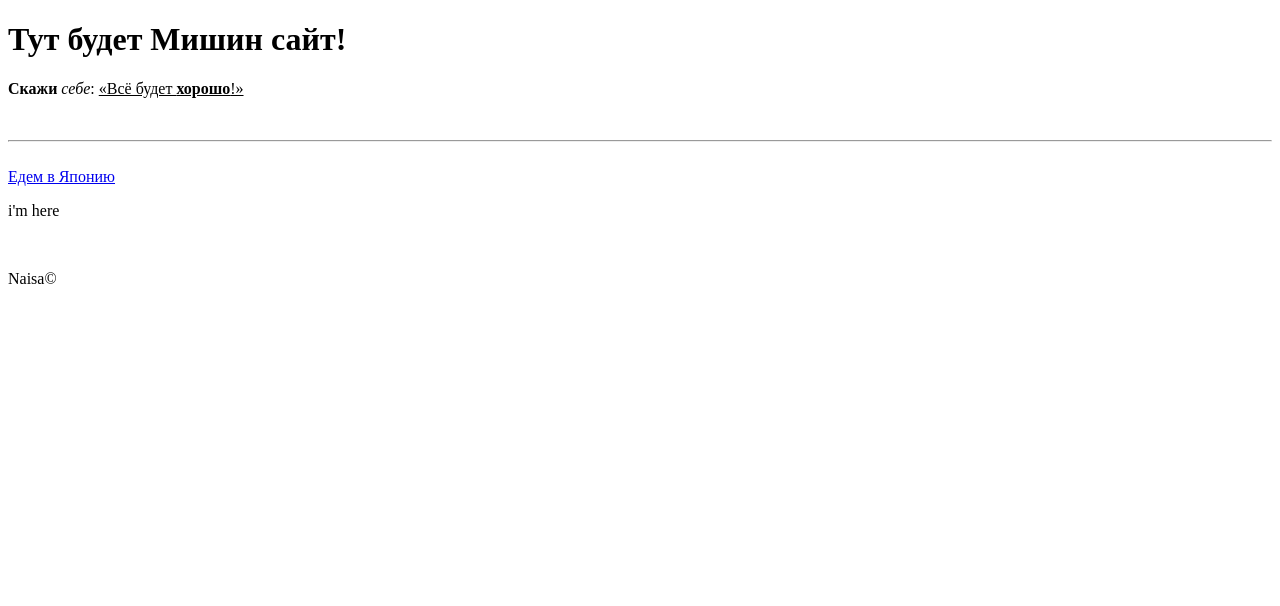
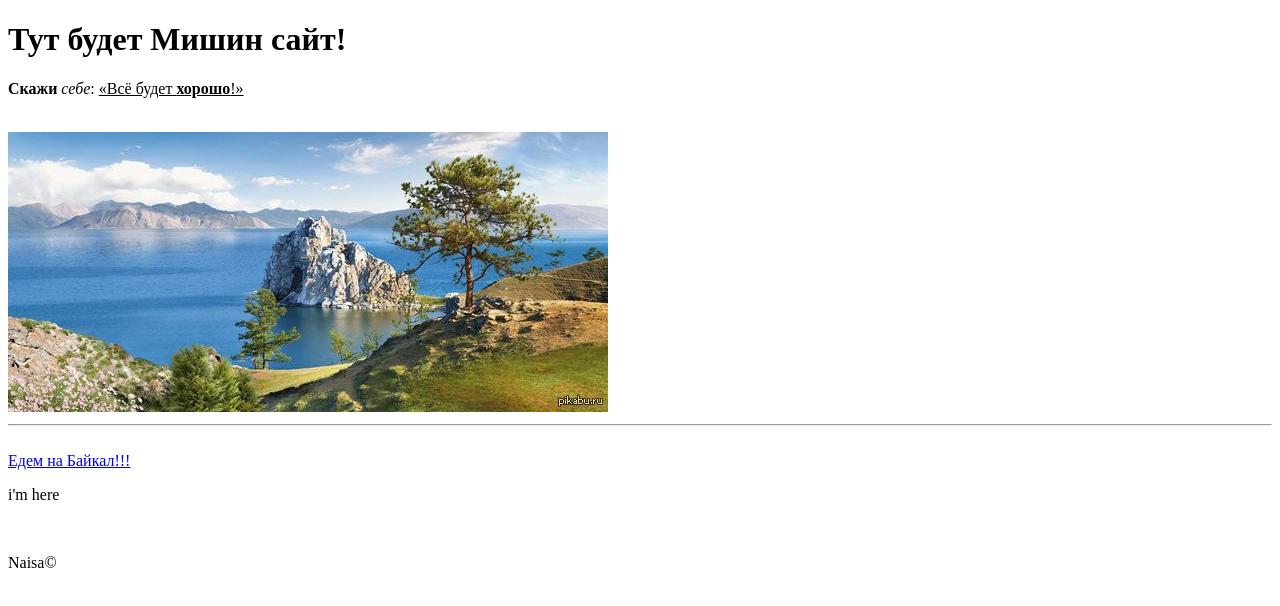
Before and after one commit to Naisa27/Maus-Gulda, a plain HTML site: page index.html in a window 1280 px wide. Drawn offline with Linux system fonts and the light colour scheme.

Commit message:
2 august

```diff
--- a/index.html
+++ b/index.html
@@ -15,9 +15,10 @@
 			</u>
 		</p>
 		<br>
+		<img src="img/baikal.jpg" alt="Озеро Байкал" title="Это красота Байкала" width="600" height="280">
 		<hr>
 		<br>
-		<a href="http://travelermap.ru/yaponiya-strana-vosxodyashhego-solnca/" target="_blank">Едем в Японию</a>
+		<a href="https://fishki.net/1268018-chudo-prirody----ozero-bajkal.html" target="_blank">Едем на Байкал!!!</a>
 		<p>i'm here</p>
 		<br>
 		<p>Naisa&copy</p>
```
Also changed, not shown: img/baikal.jpg (added).
